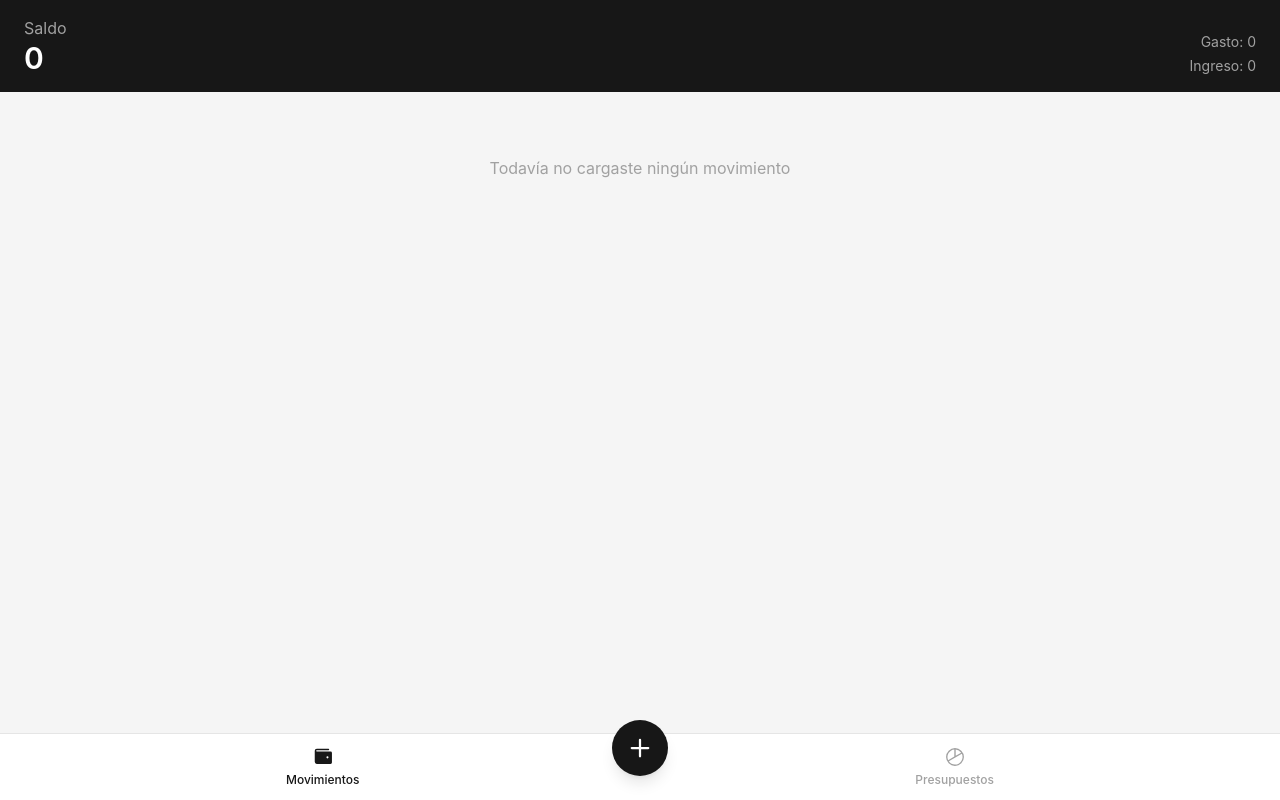
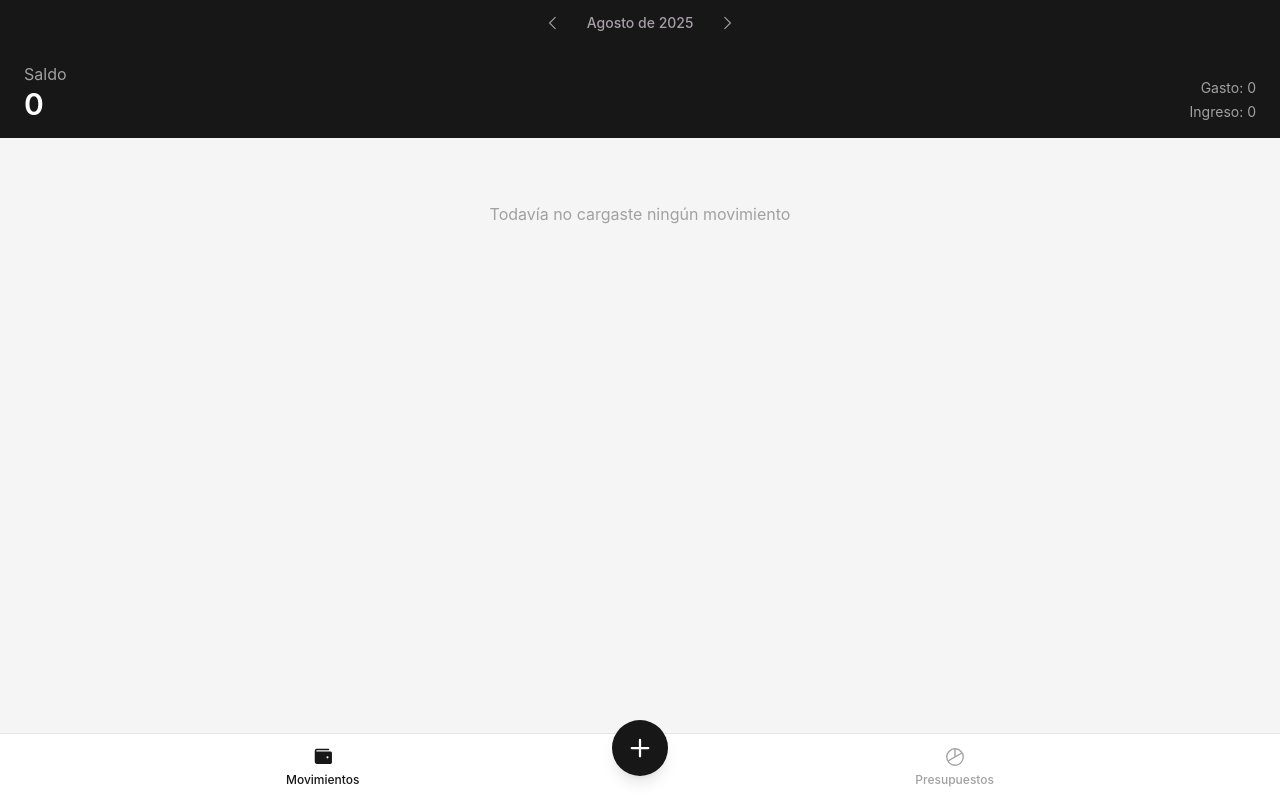
Before and after one commit to leisosag/trackly, a React (Vite) app: page / in a window 1280 px wide. Built offline with nearby package versions, Linux system fonts and the light colour scheme.

Commit message:
feat: add month selector component

```diff
--- a/src/App.tsx
+++ b/src/App.tsx
@@ -2,7 +2,7 @@ import { useState } from 'react';
 import { Toaster } from 'sonner';
 import { WalletIcon, ChartPieIcon } from '@phosphor-icons/react';
 import { MovementsPage } from '@/features/movements';
-import { BottomNav, type NavItem } from '@/shared/components';
+import { BottomNav, MonthSelector, type NavItem } from '@/shared/components';
 import { BudgetsPage } from '@/features/budgets';
 
 type AppSection = 'movements' | 'budgets';
@@ -26,6 +26,8 @@ function App() {
         }}
       />
 
+      <MonthSelector />
+
       {activeSection === 'movements' && <MovementsPage />}
 
       {activeSection === 'budgets' && <BudgetsPage />}
--- /dev/null
+++ b/src/shared/components/MonthSelector.tsx
@@ -0,0 +1,64 @@
+import { CaretLeftIcon, CaretRightIcon } from '@phosphor-icons/react';
+import { useSelectedMonth } from '@/shared/context';
+import { cn } from '../utils';
+
+function formatMonthLabel(date: Date): string {
+  const label = new Intl.DateTimeFormat('es-AR', {
+    month: 'long',
+    year: 'numeric',
+  }).format(date);
+  return label.charAt(0).toUpperCase() + label.slice(1);
+}
+
+export function MonthSelector() {
+  const {
+    selectedDate,
+    goToPreviousMonth,
+    goToNextMonth,
+    goToCurrentMonth,
+    isCurrentMonth,
+  } = useSelectedMonth();
+
+  return (
+    <div className="flex items-center justify-between bg-neutral-900 px-4 py-2 dark:bg-mauve-800">
+      <div className="invisible w-[47px]"></div>
+      <div className="flex items-center justify-center gap-2">
+        <button
+          type="button"
+          onClick={goToPreviousMonth}
+          aria-label="Mes anterior"
+          className="rounded-full p-1.5 text-neutral-400 hover:cursor-pointer hover:bg-white/10 dark:text-mauve-400 hover:text-white"
+        >
+          <CaretLeftIcon size={18} />
+        </button>
+
+        <span className="min-w-32 text-center text-sm font-medium text-mauve-400">
+          {formatMonthLabel(selectedDate)}
+        </span>
+
+        <button
+          type="button"
+          onClick={goToNextMonth}
+          aria-label="Mes siguiente"
+          className="rounded-full p-1.5 text-neutral-400 hover:cursor-pointer hover:bg-white/10 dark:text-mauve-400 hover:text-white"
+        >
+          <CaretRightIcon size={18} />
+        </button>
+      </div>
+
+      <button
+        type="button"
+        onClick={goToCurrentMonth}
+        disabled={isCurrentMonth}
+        className={cn(
+          'rounded-full px-3 py-1 text-xs font-medium hover:cursor-pointer',
+          isCurrentMonth
+            ? 'invisible'
+            : 'text-neutral-400 dark:text-mauve-400 hover:text-white hover:bg-white/10',
+        )}
+      >
+        Hoy
+      </button>
+    </div>
+  );
+}
--- a/src/shared/components/index.ts
+++ b/src/shared/components/index.ts
@@ -7,3 +7,4 @@ export { BottomNav, type NavItem } from './BottomNav';
 export { ConfirmDeleteButton } from './ConfirmDeleteButton';
 export { ConfirmButton } from './ConfirmButton';
 export { ConfirmEditButton } from './ConfirmEditButton';
+export { MonthSelector } from './MonthSelector';
```
Also changed, not shown: 1 other file (tests, documents, lock files or other folders).
